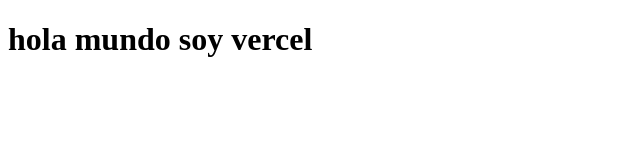
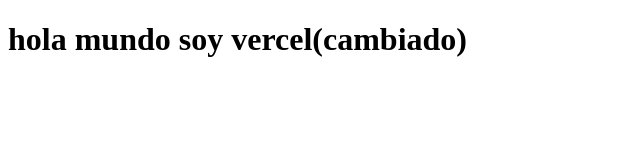
Before and after one commit to gmzacarias/vercel-public-directory, a plain HTML site: page public/index.html in a window 1280 px wide. Shown: the whole page, without its empty margins (0-640 px from the left). Drawn offline with Linux system fonts and the light colour scheme.

Commit message:
segundo commit

```diff
--- a/public/index.html
+++ b/public/index.html
@@ -6,6 +6,6 @@
     <title>Document</title>
 </head>
 <body>
-    <h1>hola mundo soy vercel</h1>
+    <h1>hola mundo soy vercel(cambiado)</h1>
 </body>
 </html>
```
